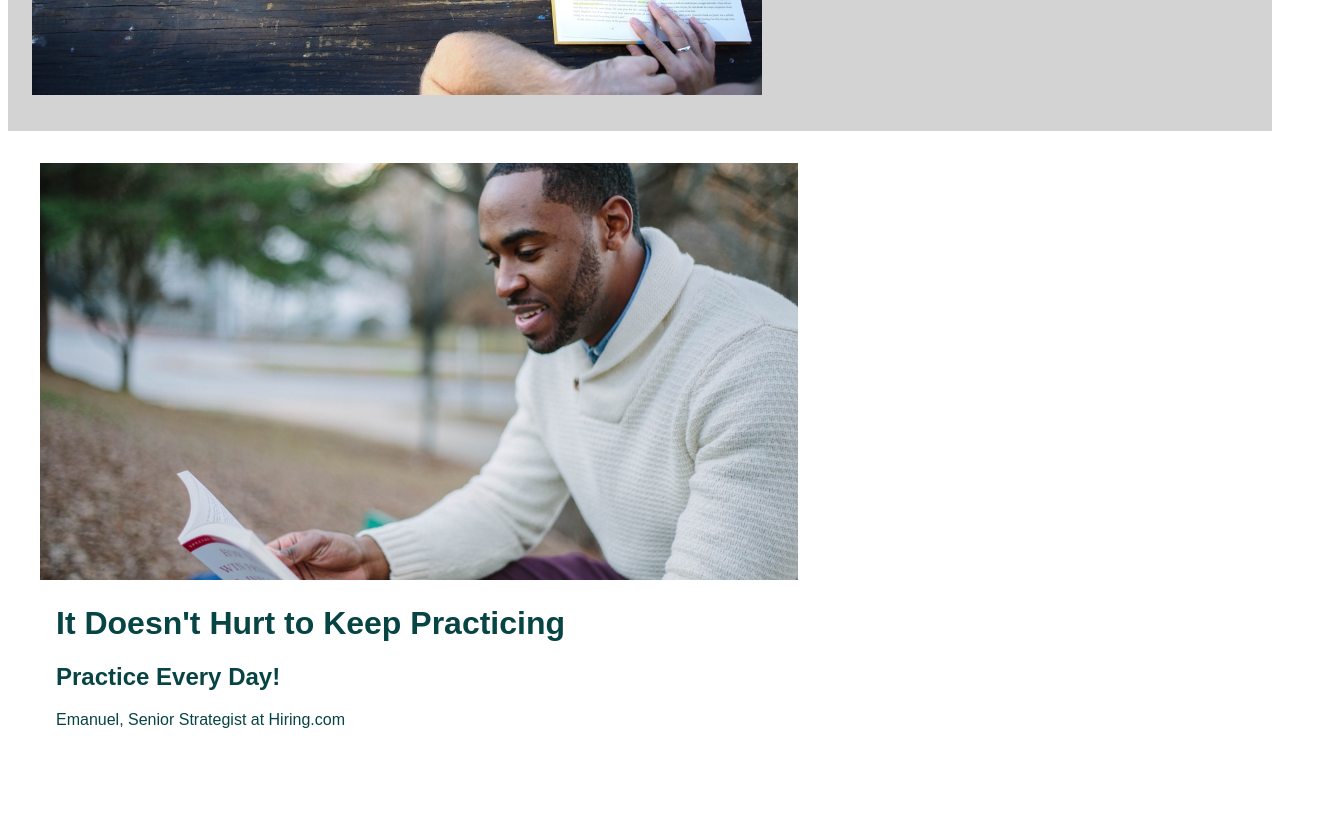
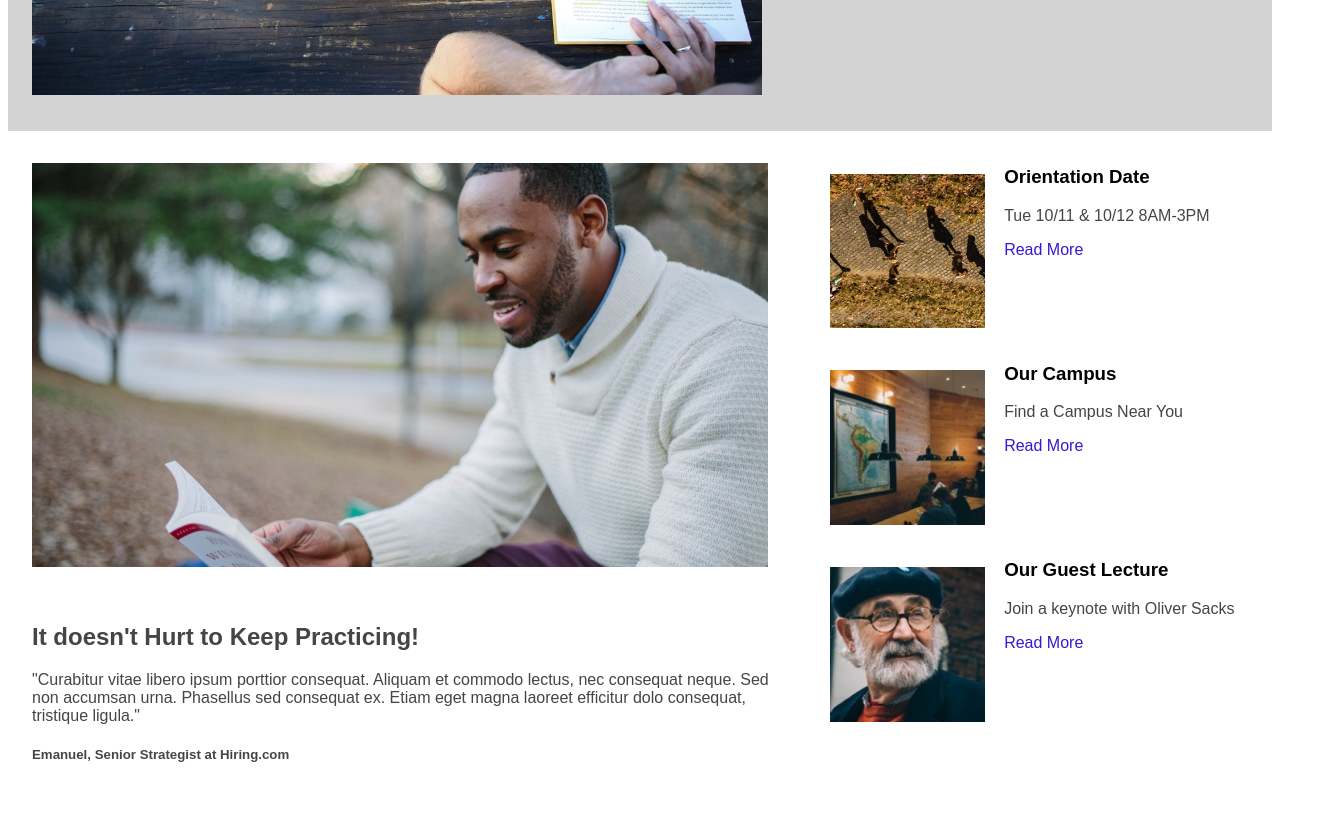
Before and after one commit to B-Herrera/Colmar-Academy, a plain HTML site: page index.html in a window 1280 px wide. Shown: the part 612-1431 px from the top of the page, 1336 px wide, since content can reach past the window. Before the commit the page ends 1397 px from the top, so only its background shows below. Drawn offline with Linux system fonts and the light colour scheme.

Commit message:
Worked on Middle Banner and images

```diff
--- a/Resources/css/styles.css
+++ b/Resources/css/styles.css
@@ -101,26 +101,82 @@ main{
 
 }
 
-.second-banner{
+/*second banner*/
+
+.multi-container{
+  width: 100%;
   display: flex;
-  width: 100%;
-  padding:  32px;
-  color: rgb(7, 68,68);
-  font-family: Arial, Helvetica, sans-serif;
+  flex-wrap: nowrap;
 
 }
 
-.p_left{
-  max-width: 60%;
+.main-pic-box{
+  width: 60%;
+  padding: 2rem 1.5rem;
+}
 
- }
+.main-pic-box img{
+  width: 97%;
+  margin-bottom: 2rem;
+}
 
- .p_left img{
-   width: 100%;
-   margin: auto;
- }
+.main-pic-box h2, p, h5{
+  padding:24px, 32px,24px,32px;
+  font-family: Arial, Helvetica, sans-serif;
+  color: rgb(70,68,68);
+}
 
- .p_left h1, h2, .p_left p {
-   padding-left: 16px;
+h1{
+  font-family: Arial, Helvetica, sans-serif;
+  font-size: 3rem;
+  font-weight: 900;
+  line-height: 1.1;
+}
 
- }
+/*small pictures*/
+
+.stacked-boxes{
+  display: flex;
+  flex-flow: column;
+  vertical-align: top;
+  margin-top: 1rem;
+  width: 35%;
+}
+
+.content-box img{
+  width: 35%;
+  margin:3.5%;
+  vertical-align: middle;
+  display: inline-block;
+}
+
+.content-box .side-text{
+  width: 56%;
+  display: inline-block;
+  font-family:Arial, Helvetica, sans-serif;
+
+}
+
+.content-box a{
+  color: #3519d5;
+  padding: 0;
+}
+
+.content-box-3{
+  width: 56%;
+  display: inline-block;
+  font-family:Arial, Helvetica, sans-serif;
+}
+
+.content-box-3 .side-text-3{
+  width: 56%;
+  display: inline-block;
+  font-family:Arial, Helvetica, sans-serif;
+}
+
+.content-box-3 img{
+  width:56%;
+  margin:3.5%;
+  vertical-align: middle;
+  display: inline-block;
+}
--- a/index.html
+++ b/index.html
@@ -42,16 +42,50 @@
 
         <!--Second Banner "information-main"-->
 
-          <div class="second-banner">
-            <div class="p_left">
-              <img src="Resources/images/information-main.jpg" alt="guy reading a book">
-              <h1>It Doesn't Hurt to Keep Practicing</h1>
-              <h2>Practice Every Day!</h2>
-              <p>Emanuel, Senior Strategist at Hiring.com</p>
+        <section class="information">
+          <div class="multi-container">
+            <div class="main-pic-box">
+             <img src="resources/images/information-main.jpg" alt="student reading book">
+             <h2>It doesn't Hurt to Keep Practicing!</h2>
+             <p>"Curabitur vitae libero ipsum porttior consequat. Aliquam et commodo
+              lectus, nec consequat neque. Sed non accumsan urna. Phasellus sed
+              consequat ex. Etiam eget magna laoreet efficitur dolo consequat,
+              tristique ligula."</p>
+              <h5>Emanuel, Senior Strategist at Hiring.com</h5>
             </div>
 
+            <div class="stacked-boxes">
+              <div class="content-box">
+                <img src="resources/images/information-orientation.jpg">
+                <div class="side-text">
+                  <h3>Orientation Date</h3>
+                  <p>Tue 10/11 & 10/12 8AM-3PM</p>
+                  <a href="#">Read More</a>
+                </div>
+              </div>
+
+              <div class="content-box">
+                <img src="resources/images/information-campus.jpg">
+                <div class="side-text">
+                  <h3>Our Campus</h3>
+                  <p>Find a Campus Near You</p>
+                  <a href="#">Read More</a>
+                </div>
+              </div>
+              <div class="content-box">
+                <img src="resources/images/information-guest-lecture.jpg">
+                <div class="side-text">
+                  <h3>Our Guest Lecture</h3>
+                  <p>Join a keynote with Oliver Sacks</p>
+                  <a href="#">Read More</a>
+                </div>
+              </div>
+            </div>
           </div>
+        </section>
 
 
 
-        </main>
+
+
+      </main>
```
